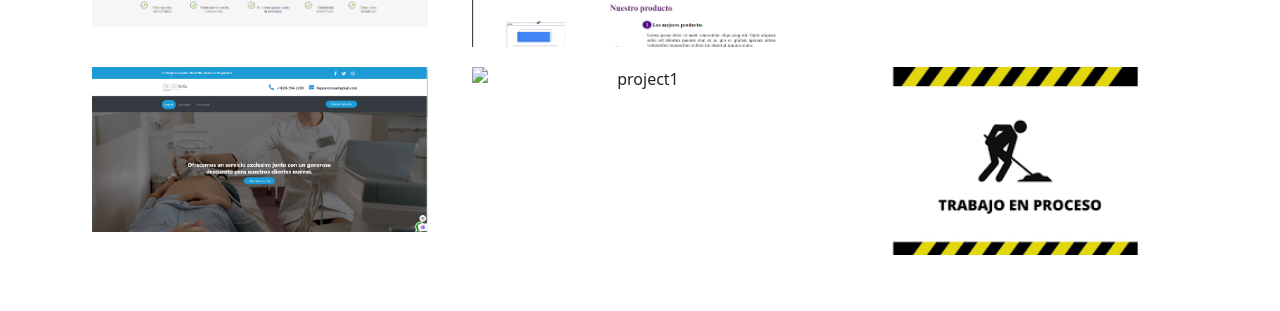
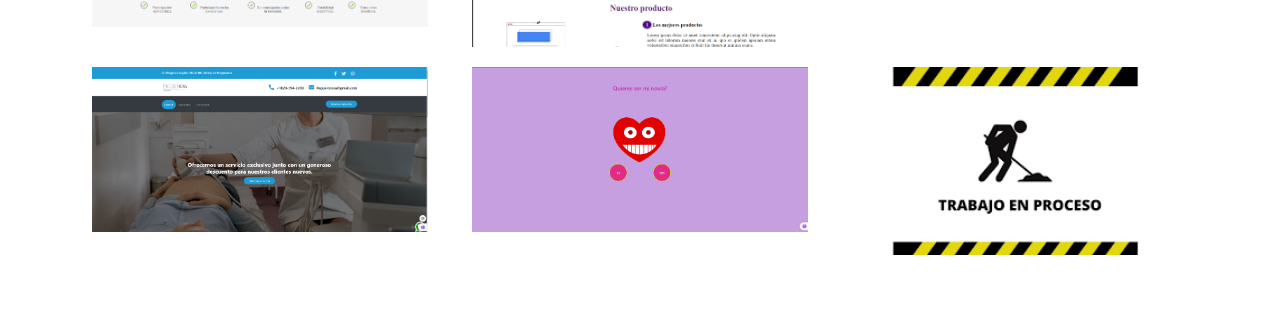
Before and after one commit to Themfor60/portafolio, a plain HTML site: page index.html in a window 1280 px wide. Shown: the part 2184-2495 px from the top of the page. Drawn offline with nearby package versions, Linux system fonts and the light colour scheme; a web font is replaced by a local one.

Commit message:
Update index.html

```diff
--- a/index.html
+++ b/index.html
@@ -172,7 +172,7 @@
      <!-- proyecto 5 -->
       <div class="col-12 col-md-6 col-lg-4">
        <div class="projects">
-         <img src="img/novio.png" alt="project1" >
+         <img src="img/novios.png" alt="project1" >
          <div class="overlay">
            <p>Plantilla de cooperativa</p>
            <div class="iconos-container">
```
